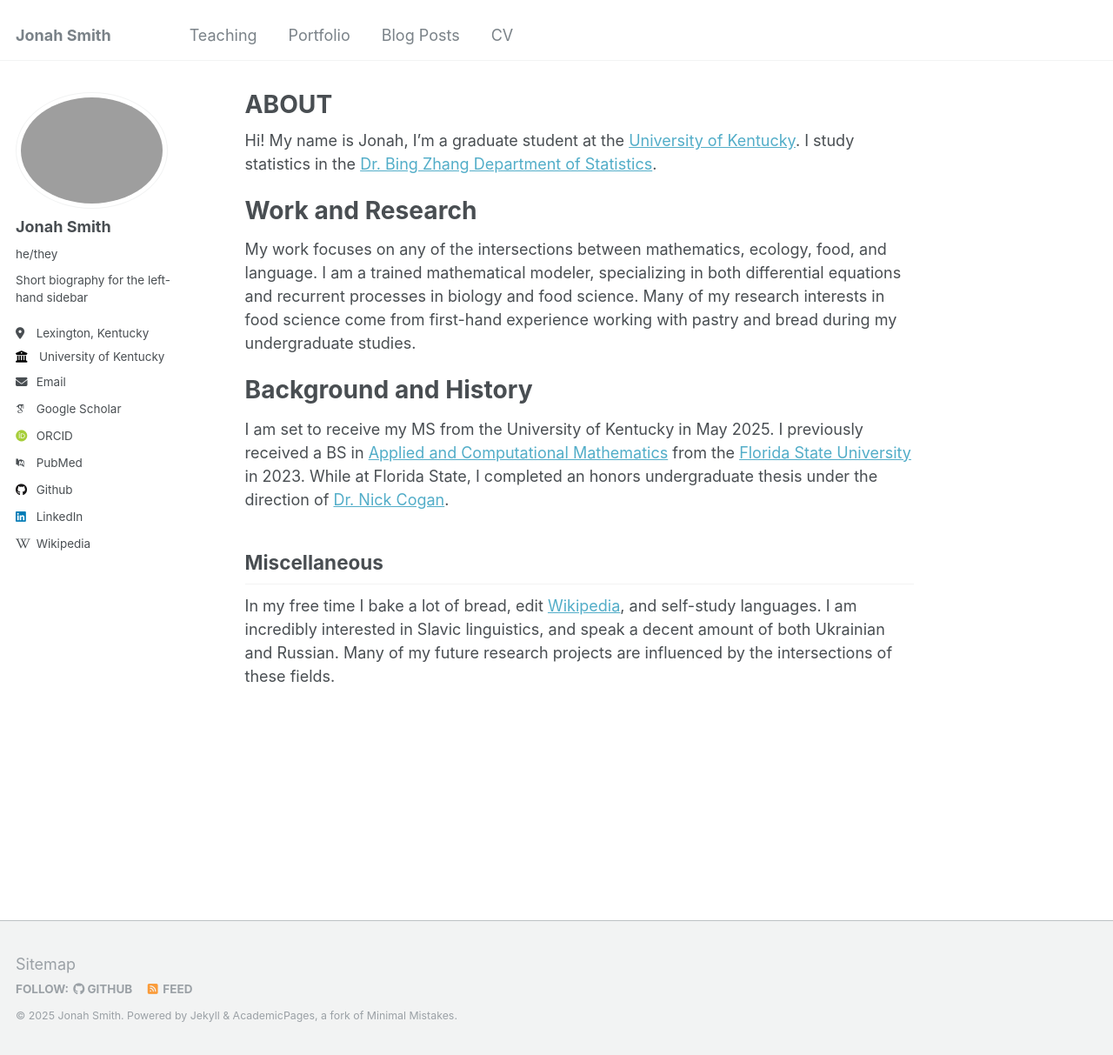
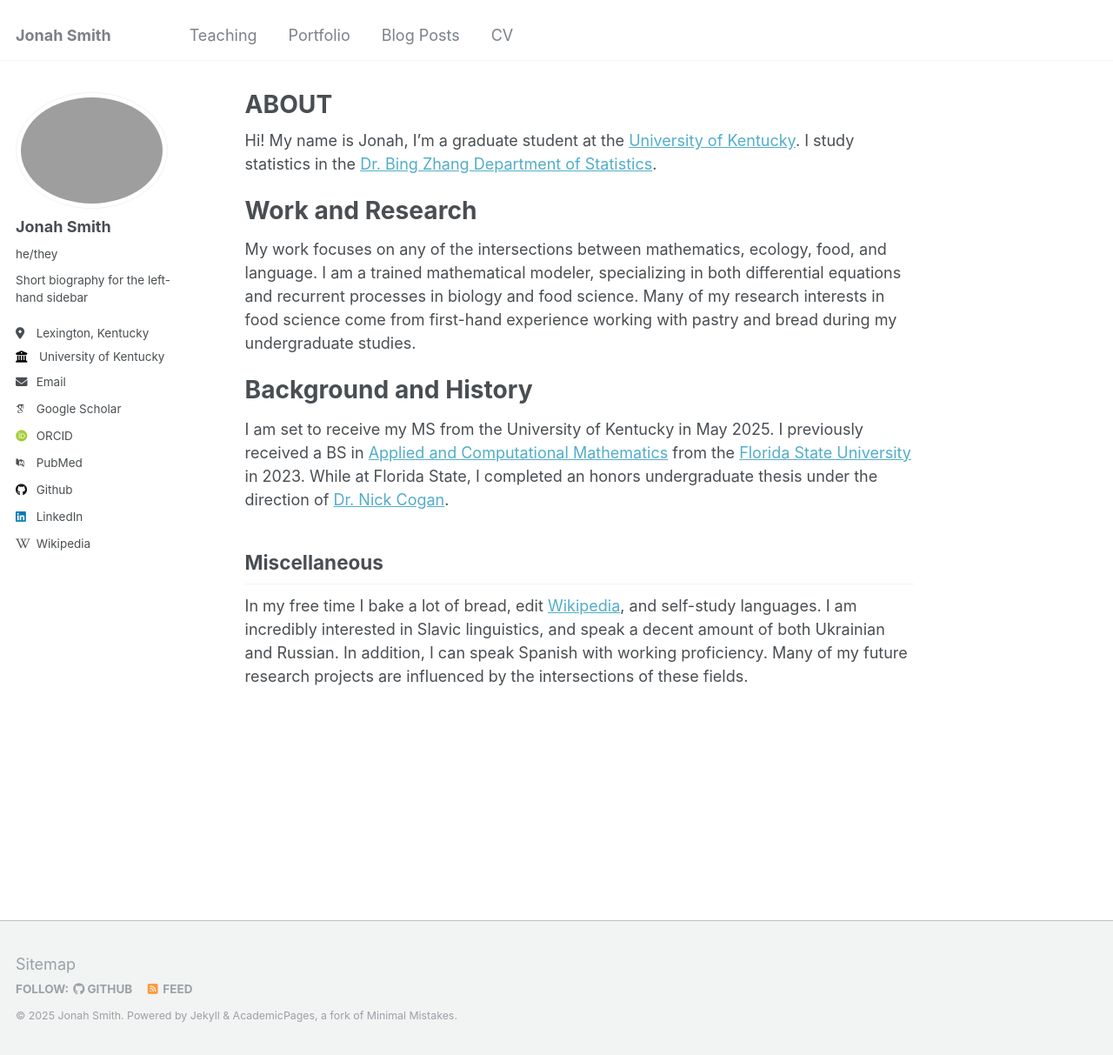
Before and after one commit to jonahksmith/jonahksmith.github.io, a Jekyll site: the page built from _pages/about.md, in a window 1280 px wide and 1213 px high. Shown: the whole window at 87% size. Built offline with Jekyll 4.4.1, drawn with Linux system fonts in a browser that asks for light colours; some web fonts are replaced.

Commit message:
added the fact that I speak Spanish lol

```diff
--- a/_pages/about.md
+++ b/_pages/about.md
@@ -27,4 +27,5 @@ Miscellaneous
 ------
 In my free time I bake a lot of bread, edit [Wikipedia](https://en.wikipedia.org/wiki/User:Jonahksmith), and self-study languages.
 I am incredibly interested in Slavic linguistics, and speak a decent amount of both Ukrainian and Russian.
+In addition, I can speak Spanish with working proficiency.
 Many of my future research projects are influenced by the intersections of these fields.
```
